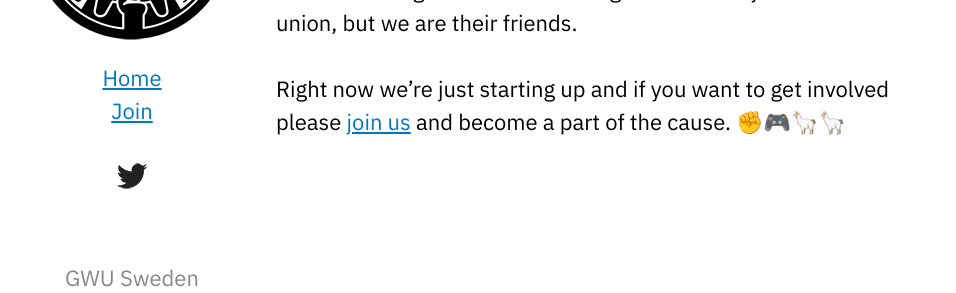
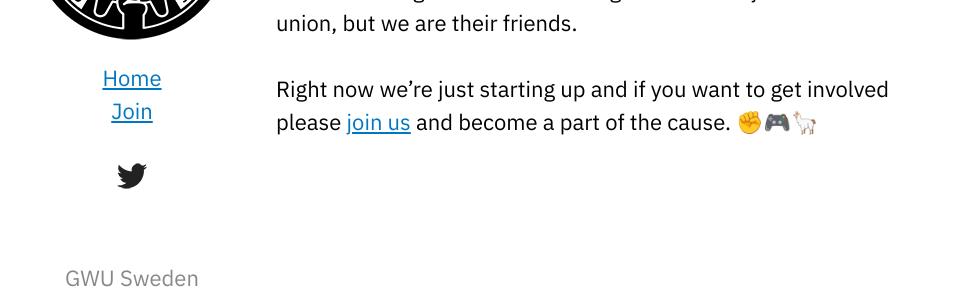
Before and after one commit to GWU-Sweden/gwu-sweden.org, a Jekyll site: the page built from index.md, in a window 1280 px wide. Shown: the part 203-496 px from the top of the page, without its empty margins (58-1014 px from the left). Built offline with Jekyll 4.4.1, drawn with Linux system fonts in a browser that asks for light colours.

Commit message:
removed a llama

```diff
--- a/index.md
+++ b/index.md
@@ -7,4 +7,4 @@ Welcome to GWU Sweden, a local chapter of <a href="https://www.gameworkersunite.
 
 We're a horizontal organization of people dedicated to advocating for workers' rights in the Swedish games industry. We are not a union, but we are their friends.
 
-Right now we're just starting up and if you want to get involved please <a href="/join.html">join us</a> and become a part of the cause. ✊🎮🦙🦙
+Right now we're just starting up and if you want to get involved please <a href="/join.html">join us</a> and become a part of the cause. ✊🎮🦙
```
